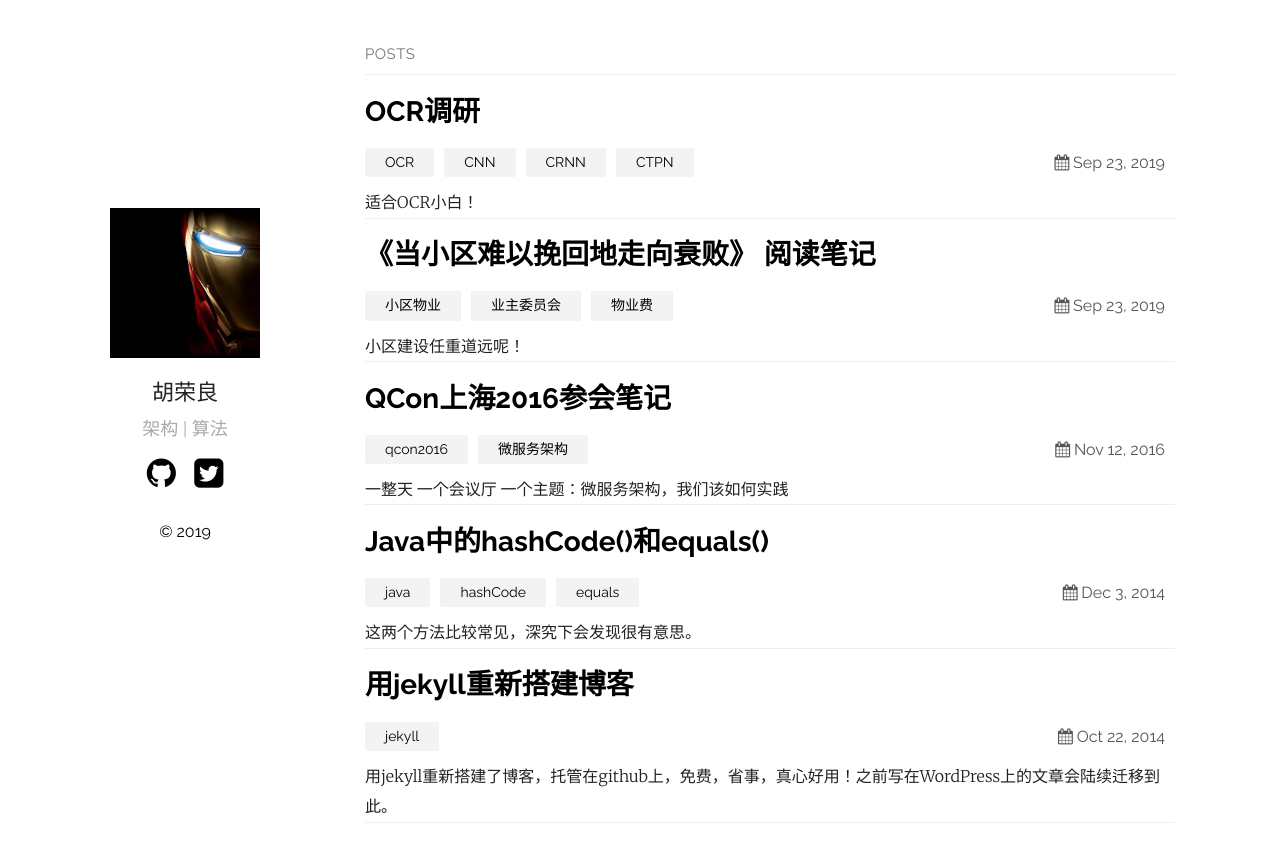
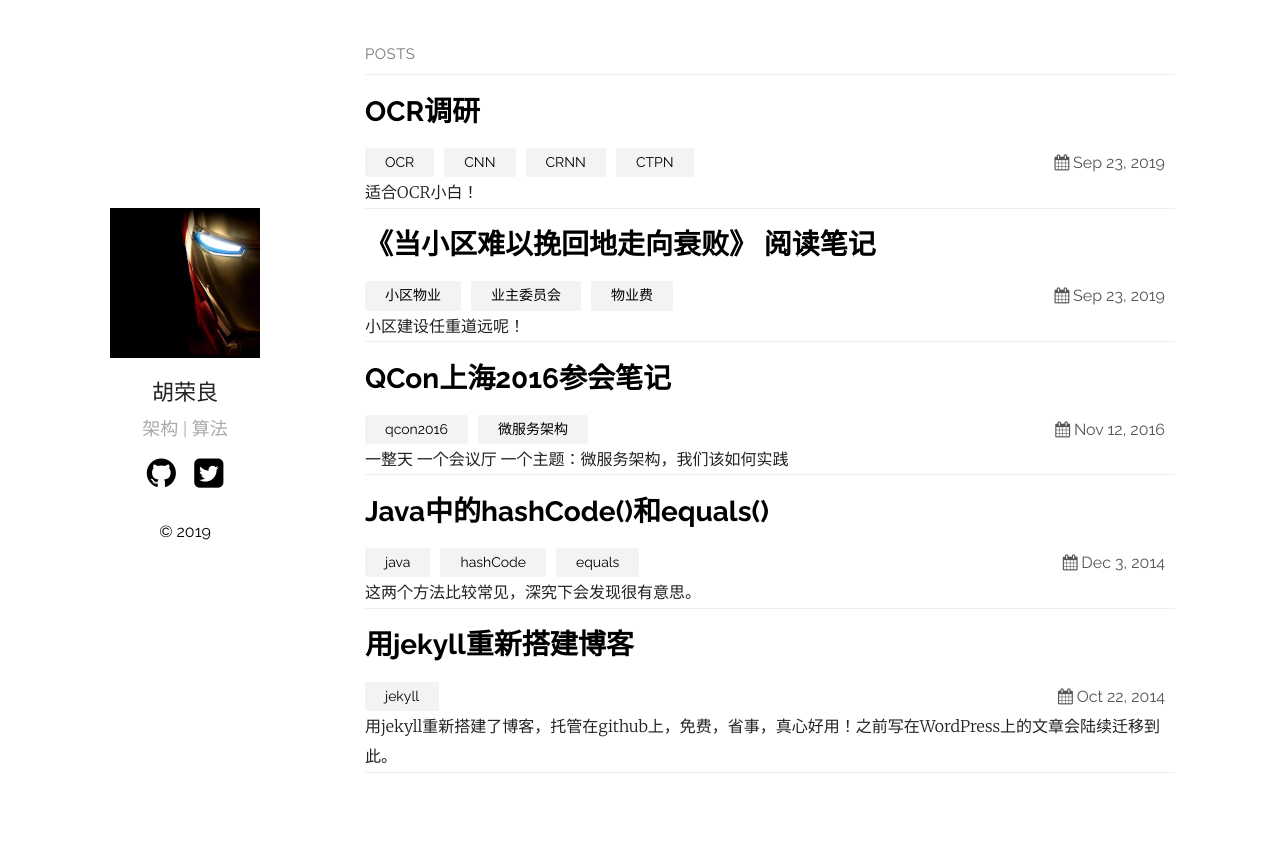
Before and after one commit to hurongliang/githubpages, a Jekyll site: the page built from index.md, in a window 1280 px wide. Shown: the top 862 px of the page. Built offline with Jekyll 4.4.1, drawn with Linux system fonts in a browser that asks for light colours.

Commit message:
样式优化

```diff
--- a/_layouts/home.html
+++ b/_layouts/home.html
@@ -15,7 +15,7 @@
   </li>
 
   {%- for post in site.posts -%}
-  <li>
+  <li class="post-item">
     {%- assign date_format = site.plainwhite.date_format | default: "%b %-d, %Y" -%}
     <a class="post-link" href="{{ post.url | relative_url }}">
       <h2 class="post-title">{{ post.title | escape }}</h2>
--- a/_sass/plain.scss
+++ b/_sass/plain.scss
@@ -155,7 +155,7 @@
 		margin-top: 0;
 	}
 }
-li > div.post {
+.post-item {
   margin: 10px 0px;
   border-bottom: 1px solid #eee;
 }
```
